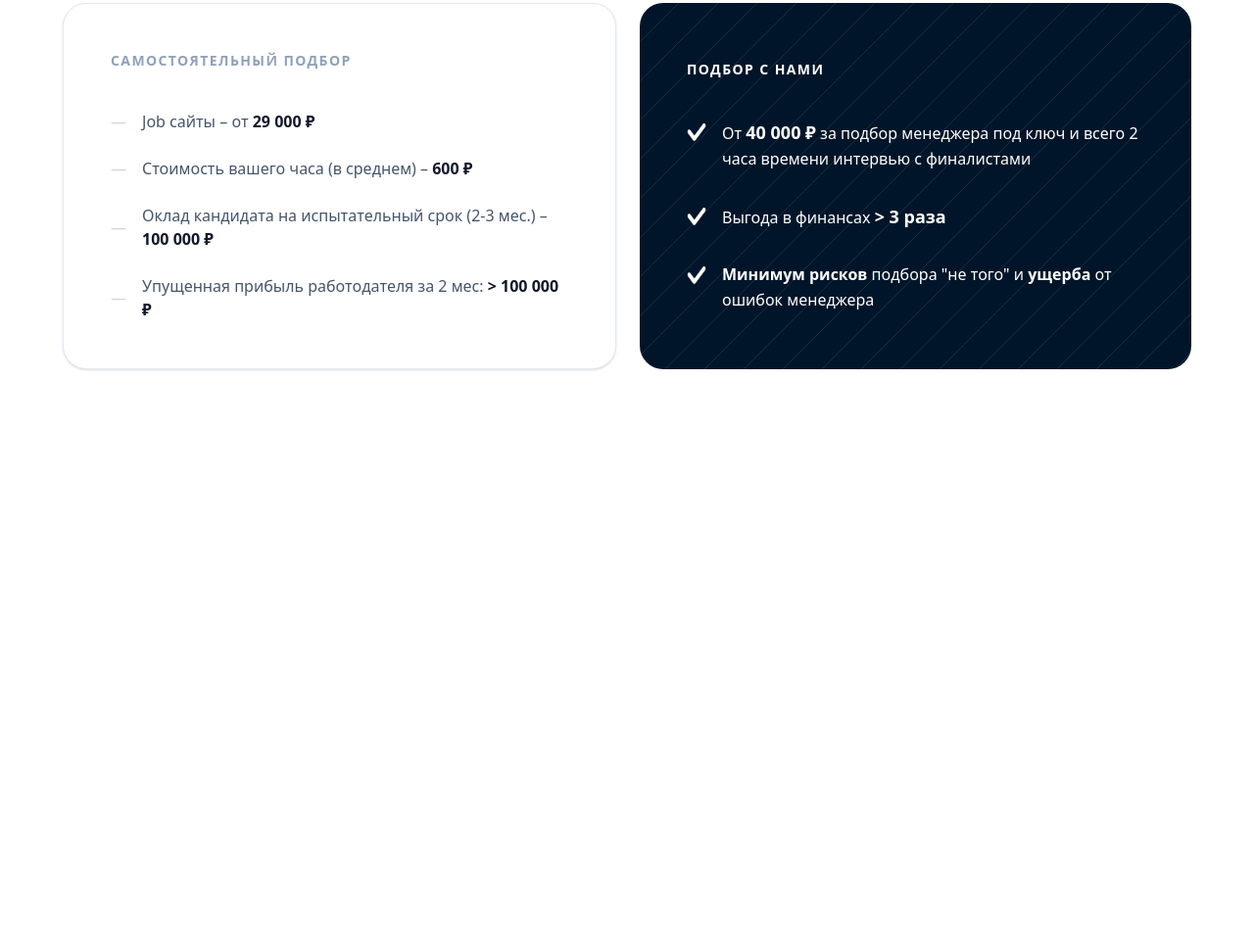
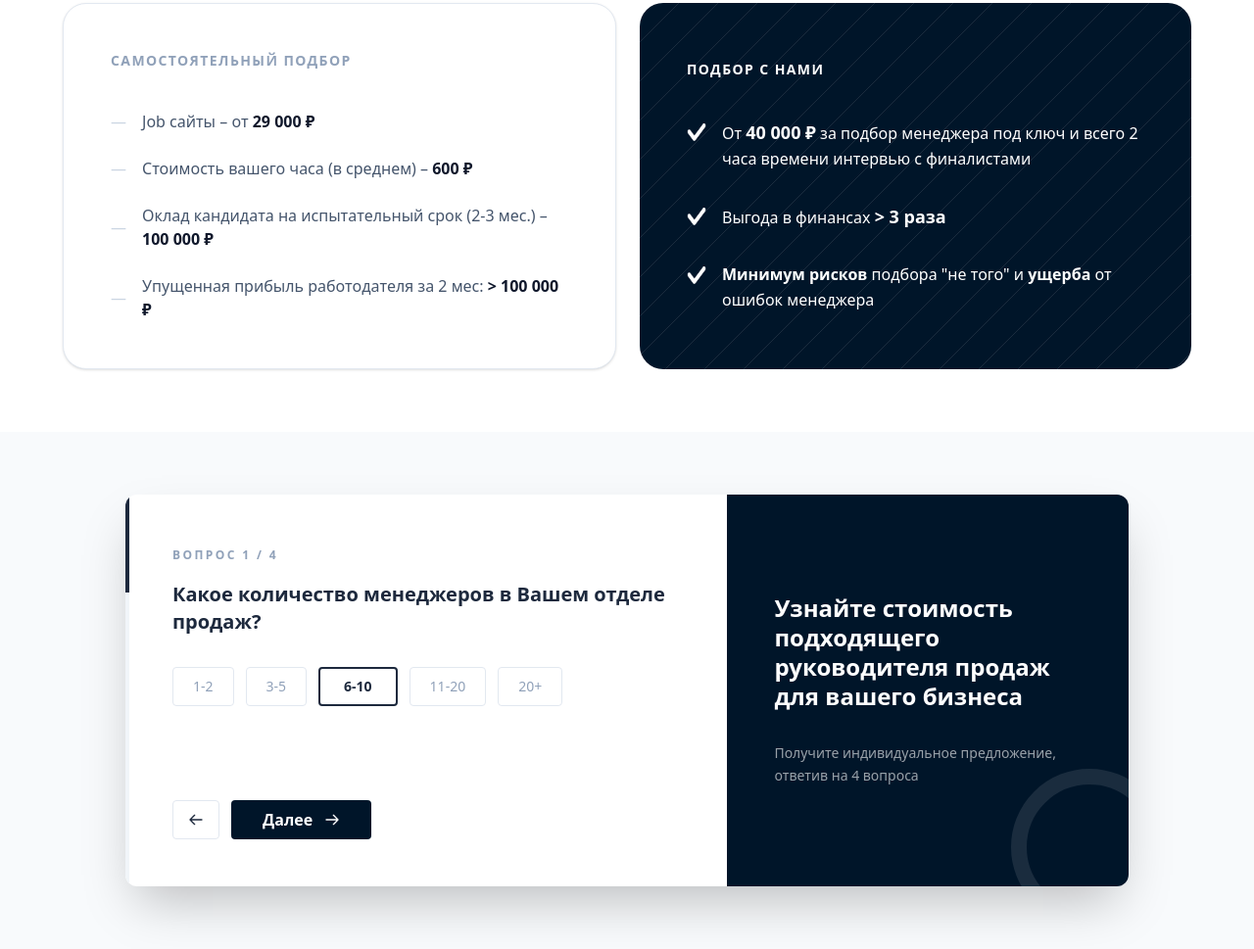
Before and after one commit to Ilyos11/Tailwind-6, a website: page index.html in a window 1280 px wide. Shown: the part 1615-2584 px from the top of the page at 98% size. Before the commit the page ends 2056 px from the top, so only its background shows below. Drawn offline with Linux system fonts and the light colour scheme.

Commit message:
5 commit

```diff
--- a/index.html
+++ b/index.html
@@ -348,6 +348,57 @@
 
 
 
+<!-- Section 5 -->
+<section class="bg-slate-50 py-16 px-4">
+  <div class="max-w-5xl mx-auto bg-white rounded-xl shadow-2xl overflow-hidden flex flex-col md:flex-row min-h-[400px]">
+
+    <div class="flex-1 p-8 md:p-12 relative flex flex-col justify-between">
+
+      <div class="absolute left-0 top-0 bottom-0 w-1 bg-slate-100">
+        <div class="h-1/4 bg-slate-800 w-full"></div>
+      </div>
+
+      <div>
+        <span class="text-slate-400 font-bold uppercase tracking-[0.2em] text-xs">Вопрос 1 / 4</span>
+        <h3 class="text-xl font-bold text-slate-800 mt-4 mb-8">Какое количество менеджеров в Вашем отделе продаж?</h3>
+
+        <div class="flex flex-wrap gap-3 mb-10">
+          <button class="px-5 py-2 border border-slate-200 rounded text-slate-400 text-sm hover:border-slate-800 hover:text-slate-800 transition-all">1-2</button>
+          <button class="px-5 py-2 border border-slate-200 rounded text-slate-400 text-sm hover:border-slate-800 hover:text-slate-800 transition-all">3-5</button>
+          <button class="px-6 py-2 border-2 border-slate-800 rounded text-slate-800 font-bold text-sm">6-10</button>
+          <button class="px-5 py-2 border border-slate-200 rounded text-slate-400 text-sm hover:border-slate-800 hover:text-slate-800 transition-all">11-20</button>
+          <button class="px-5 py-2 border border-slate-200 rounded text-slate-400 text-sm hover:border-slate-800 hover:text-slate-800 transition-all">20+</button>
+        </div>
+      </div>
+
+      <div class="flex gap-3">
+        <button class="w-12 h-10 border border-slate-200 flex items-center justify-center rounded hover:bg-slate-50">
+          <svg class="w-4 h-4 text-slate-800" fill="none" stroke="currentColor" viewBox="0 0 24 24"><path stroke-linecap="round" stroke-linejoin="round" stroke-width="2" d="M10 19l-7-7m0 0l7-7m-7 7h18"/></svg>
+        </button>
+        <button class="bg-[#001529] text-white px-8 py-2 rounded flex items-center gap-3 font-semibold hover:bg-slate-800 transition-all">
+          Далее
+          <svg class="w-4 h-4" fill="none" stroke="currentColor" viewBox="0 0 24 24"><path stroke-linecap="round" stroke-linejoin="round" stroke-width="2" d="M14 5l7 7m0 0l-7 7m7-7H3"/></svg>
+        </button>
+      </div>
+    </div>
+
+    <div class="w-full md:w-[40%] bg-[#001529] p-8 md:p-12 relative overflow-hidden flex flex-col justify-center">
+      <div class="absolute -bottom-10 -right-10 w-40 h-40 border-[16px] border-white/10 rounded-full"></div>
+
+      <h3 class="text-white text-2xl font-bold leading-tight mb-8 relative z-10">
+        Узнайте стоимость подходящего руководителя продаж для вашего бизнеса
+      </h3>
+
+      <p class="text-white/60 text-sm leading-relaxed relative z-10">
+        Получите индивидуальное предложение, ответив на 4 вопроса
+      </p>
+    </div>
+
+  </div>
+</section>
+
+
+
 
 </body>
 </html>
```
Also changed, not shown: src/output.css.
